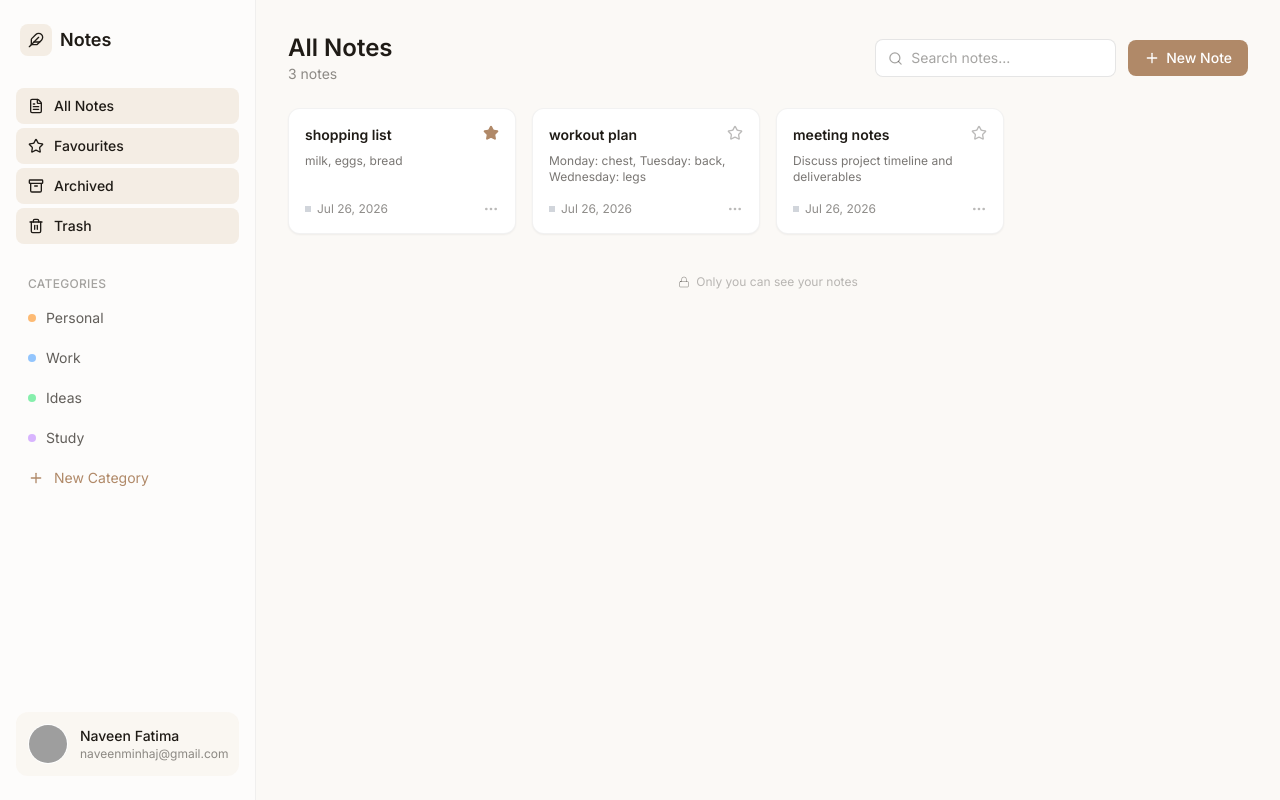
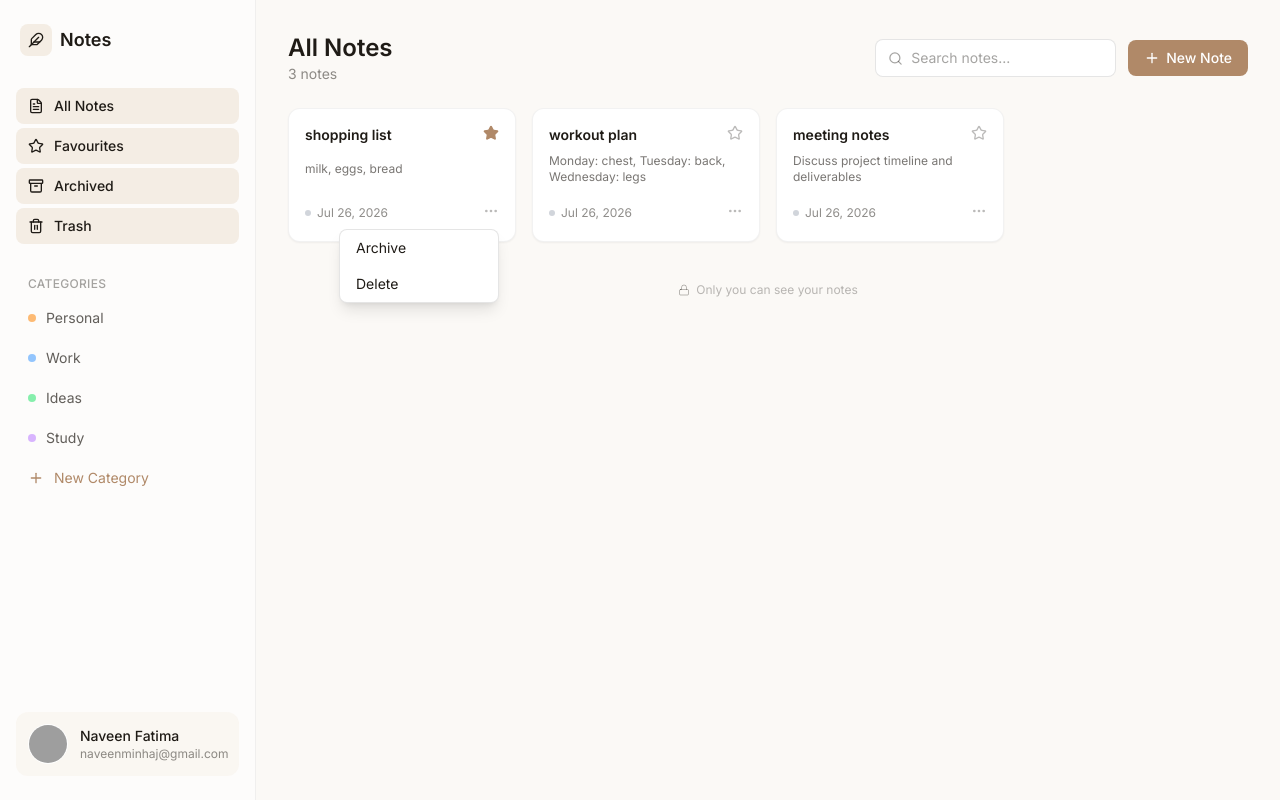
Before and after one commit to 10pshine-cohort-9/cohort-9-mern-8830-naveen, a React (Create React App) app in the folder frontend/: page /notes in a window 1280 px wide. Both pictures are taken after a click on the button 491 px from the left and 209 px from the top of the page. Built offline with nearby package versions, Linux system fonts and the light colour scheme; grey boxes are pictures that could not be loaded.

Commit message:
fix: review coderabbit review comments

```diff
--- a/frontend/src/App.jsx
+++ b/frontend/src/App.jsx
@@ -15,7 +15,7 @@ function App() {
       <Route path="/signup" element={<Signup />} />
 
       <Route path="/notes" element={<Dashboard />} />
-      <Route path="/notes/:id" element={<NoteEditor />} />
+      <Route path="/editor" element={<NoteEditor />} />
 
       <Route path="/profile" element={<Profile />} />
       <Route path="/change-password" element={<ChangePassword />} />
@@ -25,4 +25,5 @@ function App() {
   );
 }
 
+
 export default App;
--- a/frontend/src/components/NoteCard.jsx
+++ b/frontend/src/components/NoteCard.jsx
@@ -10,39 +10,36 @@ const CATEGORY_DOTS ={
 
 const formatDate =(iso) => new Date(iso).toLocaleDateString('en-US', {month: 'short', day: 'numeric', year: 'numeric'});
 const stripMarkdown = (text ='' ) => text
-    .replace(/#{1,6}\s?/g, '')
-    .replace(/[[*_`>-]/g, '')
+    .replace(/^#{1,6}\s+/gm, "")
+    .replace(/^\s*[-*+]\s+/gm, "")
+    .replace(/[`*_]/g, "")
     .trim();
 
-const NoteCard = ({note, onOpen, onToggleFavourite}) => {
+const NoteCard = ({note, onOpen, onToggleFavourite, activeMenu, setActiveMenu}) => {
     return(
-        <div
-            onClick={()=> onOpen(note)}
-            className='flex cursor-pointer flex flex-col rounded-xl border border-black/5 bg-white p-4 shadow-sm transition-shadow hover:shadow-md'>
+        <div className='relative flex flex-col rounded-xl border border-black/5 bg-white p-4 shadow-sm transition-shadow hover:shadow-md'>
                 <div className='mb-2 flex items-start justify-between gap-2'>
-                    <h3 className='line-clamp-1 text-sm font-semibold text-ink'>{note.title}</h3>
-                    <button
-                        onClick={(e) => {
-                            e.stopPropagation();
-                            onToggleFavourite(note);
-                        }}
-                        className='text-ink/30 hover:text-clay'
-                        aria-label='Toggle favourite'>
+                    <button type='button' onClick={()=> onOpen?.(note)} className='line-clamp-1 text-sm font-semibold text-ink'>{note.title}</button>
+                    <button type='button' onClick={(e) => {e.stopPropagation(); onToggleFavourite?.(note);}} className='text-ink/30 hover:text-clay' aria-label='Toggle favourite'>
                             <Star size={16} fill={note.isFavourite ? '#b08968' : 'none'} className= {note.isFavourite? 'text-clay' : ''}/>
                         </button>
                 </div>
-                <p className='mb-4 line-clamp-2 flex-1 text-xs text-ink/60'>{stripMarkdown(note.content) || 'No additional content yet.'}</p>
+                <button type='button' onClick={()=> onOpen?.(note)} className='flex-1 text-left'><p className='mb-4 line-clamp-2 flex-1 text-xs text-ink/60'>{stripMarkdown(note.content) || 'No additional content yet.'}</p></button>
+
                 <div className='flex items-center justify-between'>
                     <span className='flex items-center gap-1.5 text-xs text-ink/50'>
-                        <span className={`h-1.5 w-1.5 rouded-full ${CATEGORY_DOTS[note.category] || CATEGORY_DOTS.Other}`}/>
+                        <span className={`h-1.5 w-1.5 rounded-full ${CATEGORY_DOTS[note.category] || CATEGORY_DOTS.Other}`}/>
                         {formatDate(note.updatedAt)}
                     </span>
-                    <button
-                        onClick={(e) => e.stopPropagation()}
-                        className='text-ink/30 hover:text-ink/60'
-                        aria-label='More options'>
-                            <MoreHorizontal size={16}/>
-                        </button>
+                    <div className='relative'>
+                    <button type='button'onClick={(e) =>{ e.stopPropagation(); if (activeMenu === note.id){setActiveMenu(null);} else {setActiveMenu(note.id);}}} className='text-ink/30 hover:text-ink/60' aria-label='More options'><MoreHorizontal size={16}/></button>
+                    {activeMenu === note.id && (
+                        <div className='absolute right-0 top-7 z-20 w-40 rounded-lg border border-black/10 bg-white shadow-lg'>
+                            <button className="block w-full px-4 py-2 text-left text-sm hover:bg-sand/40" onClick={()=> {alert('archive clicked'); setActiveMenu(null);}}>Archive</button>
+                            <button className='block w-full px-4 py-2 text-left text-sm hover:bg-sand/40' onClick={()=>{alert('delete clicked'); setActiveMenu(null)}}>Delete</button>
+                        </div>
+                    )}
+                </div>
                 </div>
             </div>
     );
--- a/frontend/src/pages/Dashboard.jsx
+++ b/frontend/src/pages/Dashboard.jsx
@@ -13,7 +13,7 @@ const Dashboard = () =>{
     // favourite, archived, trashed
     const [currentView] =useState('');
     const viewTitle = VIEW_TITLES[currentView] || 'All Notes';
-
+    const [activeMenu, setActiveMenu] =useState(null);
     const [notes] = useState([
         {id: 1, title:'shopping list', content:'milk, eggs, bread', isFavourite: true, isArchived: false, isTrashed: false, updatedAt: new Date()},
         {id: 2, title:'workout plan', content: 'Monday: chest, Tuesday: back, Wednesday: legs', isFavourite: false, isArchived: false, isTrashed: false, updatedAt: new Date()},
@@ -54,7 +54,7 @@ const Dashboard = () =>{
                     </div> ): (
                         <div className='grid grid-cols-1 gap-4 sm:grid-cols-2 lg:grid-cols-3 xl:grid-cols-4'>
                             {filteredNotes.map((note)=>(
-                                <NoteCard key={note.id} note={note} onOpen={handleOpenNote} onToggleFavourite={handleToggleFavourite}/>
+                                <NoteCard key={note.id} note={note} onOpen={handleOpenNote} onToggleFavourite={handleToggleFavourite} activeMenu={activeMenu} setActiveMenu={setActiveMenu}/>
                             ))}
                         </div>
                     )}
```
